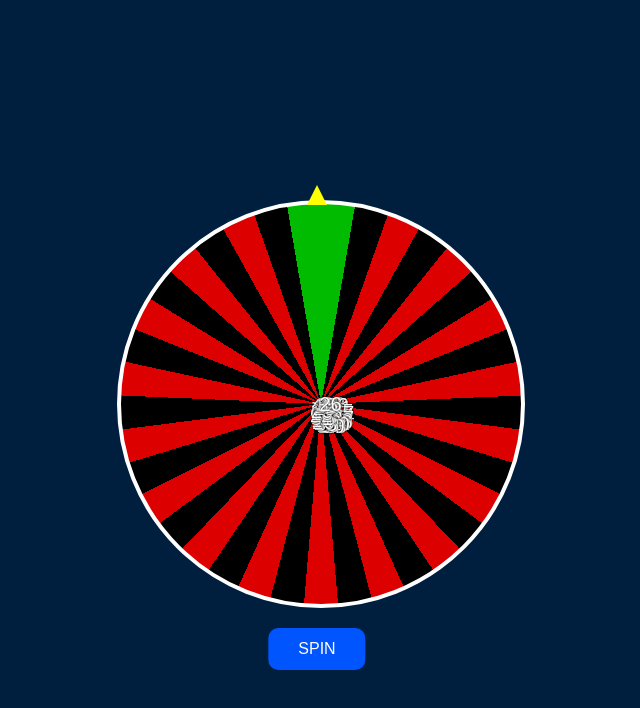
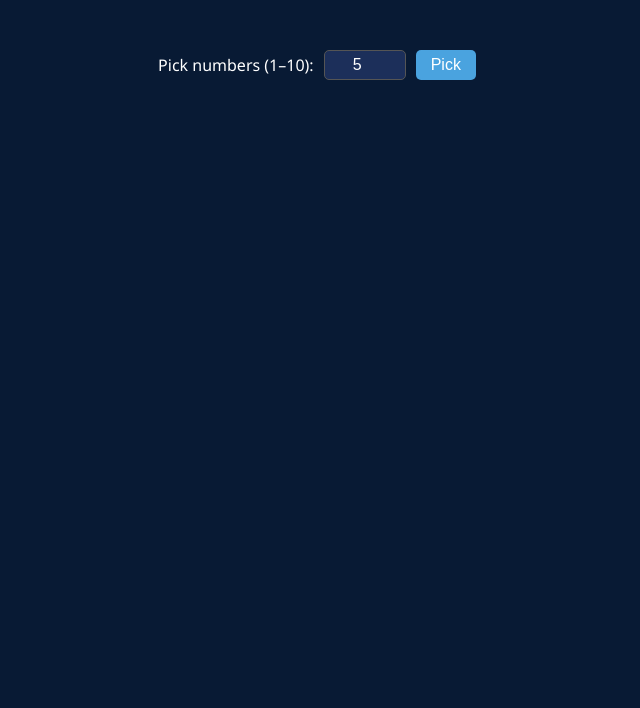
Before and after one commit to collared1/caesar.casino, a plain HTML site: page index.html in a window 1280 px wide. Shown: the whole page, without its empty margins (323-963 px from the left). Drawn offline with Linux system fonts and the light colour scheme.

Commit message:
Refactor index.html for number picker interface
Updated the HTML structure and styles for a number picker interface, replacing the roulette wheel with a more interactive number selection feature.

```diff
--- a/index.html
+++ b/index.html
@@ -1,195 +1,130 @@
 <!DOCTYPE html>
 <html lang="en">
 <head>
-<meta charset="UTF-8" />
-<meta name="viewport" content="width=device-width, initial-scale=1.0" />
-<title>Roulette Wheel</title>
+<meta charset="UTF-8">
+<meta name="viewport" content="width=device-width, initial-scale=1.0">
+<title>Number Picker</title>
 <style>
   body {
-    background-color: #001f3f;
-    color: white;
+    font-family: 'Segoe UI', Tahoma, Geneva, Verdana, sans-serif;
     display: flex;
     flex-direction: column;
     align-items: center;
-    justify-content: center;
-    height: 100vh;
+    justify-content: flex-start;
+    min-height: 100vh;
     margin: 0;
-    font-family: Arial, sans-serif;
-    overflow: hidden;
+    padding-top: 50px;
+    background: #081a34; /* slightly darker dark blue */
+    color: #fff;
   }
 
-  .roulette-container {
-    position: relative;
-    width: min(80vw, 400px);
-    height: min(80vw, 400px);
+  .picker-container {
+    display: flex;
+    align-items: center;
+    gap: 10px;
   }
 
-  .wheel {
-    width: 100%;
-    height: 100%;
-    border-radius: 50%;
-    border: 4px solid #fff;
-    position: relative;
-    transition: transform 4s cubic-bezier(0.33, 1, 0.68, 1);
-    background: conic-gradient(
-      #0b0 0deg 9.73deg,
-      #000 9.73deg 19.46deg,
-      #d00 19.46deg 29.19deg,
-      #000 29.19deg 38.92deg,
-      #d00 38.92deg 48.65deg,
-      #000 48.65deg 58.38deg,
-      #d00 58.38deg 68.11deg,
-      #000 68.11deg 77.84deg,
-      #d00 77.84deg 87.57deg,
-      #000 87.57deg 97.3deg,
-      #d00 97.3deg 107.03deg,
-      #000 107.03deg 116.76deg,
-      #d00 116.76deg 126.49deg,
-      #000 126.49deg 136.22deg,
-      #d00 136.22deg 145.95deg,
-      #000 145.95deg 155.68deg,
-      #d00 155.68deg 165.41deg,
-      #000 165.41deg 175.14deg,
-      #d00 175.14deg 184.87deg,
-      #000 184.87deg 194.6deg,
-      #d00 194.6deg 204.33deg,
-      #000 204.33deg 214.06deg,
-      #d00 214.06deg 223.79deg,
-      #000 223.79deg 233.52deg,
-      #d00 233.52deg 243.25deg,
-      #000 243.25deg 252.98deg,
-      #d00 252.98deg 262.71deg,
-      #000 262.71deg 272.44deg,
-      #d00 272.44deg 282.17deg,
-      #000 282.17deg 291.9deg,
-      #d00 291.9deg 301.63deg,
-      #000 301.63deg 311.36deg,
-      #d00 311.36deg 321.09deg,
-      #000 321.09deg 330.82deg,
-      #d00 330.82deg 340.55deg,
-      #000 340.55deg 350.28deg,
-      #0b0 350.28deg 360deg
-    );
+  input {
+    width: 60px;
+    padding: 5px 10px;
+    font-size: 1em;
+    border-radius: 5px;
+    border: 1px solid #555;
+    text-align: center;
+    background-color: #1c2f5a;
+    color: #fff;
   }
 
-  .numbers {
-    position: absolute;
-    top: 50%;
-    left: 50%;
-    width: 100%;
-    height: 100%;
-    transform: translate(-50%, -50%);
-    pointer-events: none;
-  }
-
-  .number {
-    position: absolute;
-    top: 50%;
-    left: 50%;
-    transform-origin: center calc(-50% - 42%);
-    font-size: calc(10px + 0.8vw);
-    color: white;
-    text-shadow: 0 0 2px black;
-  }
-
-  .pointer {
-    position: absolute;
-    top: -15px;
-    left: 50%;
-    transform: translateX(-50%);
-    width: 0;
-    height: 0;
-    border-left: 10px solid transparent;
-    border-right: 10px solid transparent;
-    border-bottom: 20px solid yellow;
-    z-index: 10;
-  }
-
-  .spin-button {
-    position: absolute;
-    bottom: -70px;
-    left: 50%;
-    transform: translateX(-50%);
-    background-color: #0055ff;
+  button {
+    padding: 6px 15px;
+    font-size: 1em;
     border: none;
-    border-radius: 10px;
-    padding: 12px 30px;
-    font-size: 1rem;
+    border-radius: 5px;
+    background-color: #4aa3df;
     color: white;
     cursor: pointer;
     transition: background-color 0.2s;
   }
 
-  .spin-button:hover {
-    background-color: #0077ff;
+  button:hover {
+    background-color: #2980b9;
   }
 
-  @media (max-width: 500px) {
-    .spin-button {
-      bottom: -60px;
-      font-size: 0.9rem;
-      padding: 10px 24px;
-    }
+  .balls {
+    display: flex;
+    flex-wrap: wrap;
+    margin-top: 30px;
+    gap: 15px;
+    justify-content: center;
+  }
+
+  .ball {
+    width: 60px;
+    height: 60px;
+    border-radius: 50%;
+    background: linear-gradient(145deg, #6fb3e0, #2a7bbd);
+    color: #fff;
+    display: flex;
+    align-items: center;
+    justify-content: center;
+    font-size: 1.5em;
+    font-weight: bold;
+    box-shadow: 0 5px 15px rgba(0,0,0,0.5);
+    transform: scale(1);
+    transition: transform 0.2s, background 0.2s, box-shadow 0.2s;
+  }
+
+  .glow {
+    box-shadow: 0 0 10px #6fb3e0, 0 0 20px #2a7bbd;
   }
 </style>
 </head>
 <body>
-  <div class="roulette-container">
-    <div class="pointer"></div>
-    <div class="wheel" id="wheel">
-      <div class="numbers" id="numbers"></div>
-    </div>
-    <button class="spin-button" id="spin">SPIN</button>
-  </div>
+
+<div class="picker-container">
+  <label>Pick numbers (1–10):</label>
+  <input type="number" id="count" min="1" max="10" value="5">
+  <button onclick="pickNumbers()">Pick</button>
+</div>
+
+<div class="balls" id="ballsContainer"></div>
 
 <script>
-const wheel = document.getElementById('wheel');
-const spinBtn = document.getElementById('spin');
-const numbersContainer = document.getElementById('numbers');
+function pickNumbers() {
+  const count = Math.min(Math.max(parseInt(document.getElementById('count').value), 1), 10);
+  const container = document.getElementById('ballsContainer');
+  container.innerHTML = '';
 
-// Single-zero European roulette numbers (37 slots)
-const numbers = [
-  0, 32, 15, 19, 4, 21, 2, 25, 17, 34, 6,
-  27, 13, 36, 11, 30, 8, 23, 10, 5, 24,
-  16, 33, 1, 20, 14, 31, 9, 22, 18, 29,
-  7, 28, 12, 35, 3, 26
-];
+  for (let i = 0; i < count; i++) {
+    const ball = document.createElement('div');
+    ball.className = 'ball';
+    container.appendChild(ball);
+    animateBall(ball);
+  }
+}
 
-const totalNumbers = numbers.length;
-const sliceAngle = 360 / totalNumbers;
+function animateBall(ball) {
+  let cycles = 20;
+  let interval = 50;
+  let cycleCount = 0;
 
-// Place numbers evenly around edge
-numbers.forEach((num, i) => {
-  const el = document.createElement('div');
-  el.className = 'number';
-  el.innerText = num;
-  const angle = i * sliceAngle;
-  el.style.transform = `rotate(${angle}deg) translateY(-48%) rotate(-${angle}deg)`;
-  numbersContainer.appendChild(el);
-});
+  const animation = setInterval(() => {
+    ball.textContent = Math.floor(Math.random() * 10);
+    ball.style.transform = `scale(${1 + Math.random()*0.4})`;
 
-let currentRotation = 0;
+    // Subtle glow while cycling
+    ball.classList.add('glow');
 
-spinBtn.addEventListener('click', () => {
-  spinBtn.disabled = true;
+    cycleCount++;
+    if (cycleCount >= cycles) {
+      clearInterval(animation);
+      ball.textContent = Math.floor(Math.random() * 10); // final number
+      ball.style.transform = 'scale(1)';
+      ball.classList.remove('glow');
+    }
+  }, interval);
+}
+</script>
 
-  const randomIndex = Math.floor(Math.random() * totalNumbers);
-  const extraRotations = 5;
-  const offsetToTop = sliceAngle / 2; // ensures number aligns with pointer at top
-  const targetAngle = (360 - randomIndex * sliceAngle - offsetToTop) % 360;
-
-  const totalRotation = 360 * extraRotations + targetAngle;
-  currentRotation += totalRotation;
-
-  wheel.style.transition = 'transform 4s cubic-bezier(0.33, 1, 0.68, 1)';
-  wheel.style.transform = `rotate(${currentRotation}deg)`;
-
-  setTimeout(() => {
-    spinBtn.disabled = false;
-    const result = numbers[randomIndex];
-    alert(`🎯 Winning number: ${result}`);
-  }, 4000);
-});
-</script>
 </body>
 </html>
```
